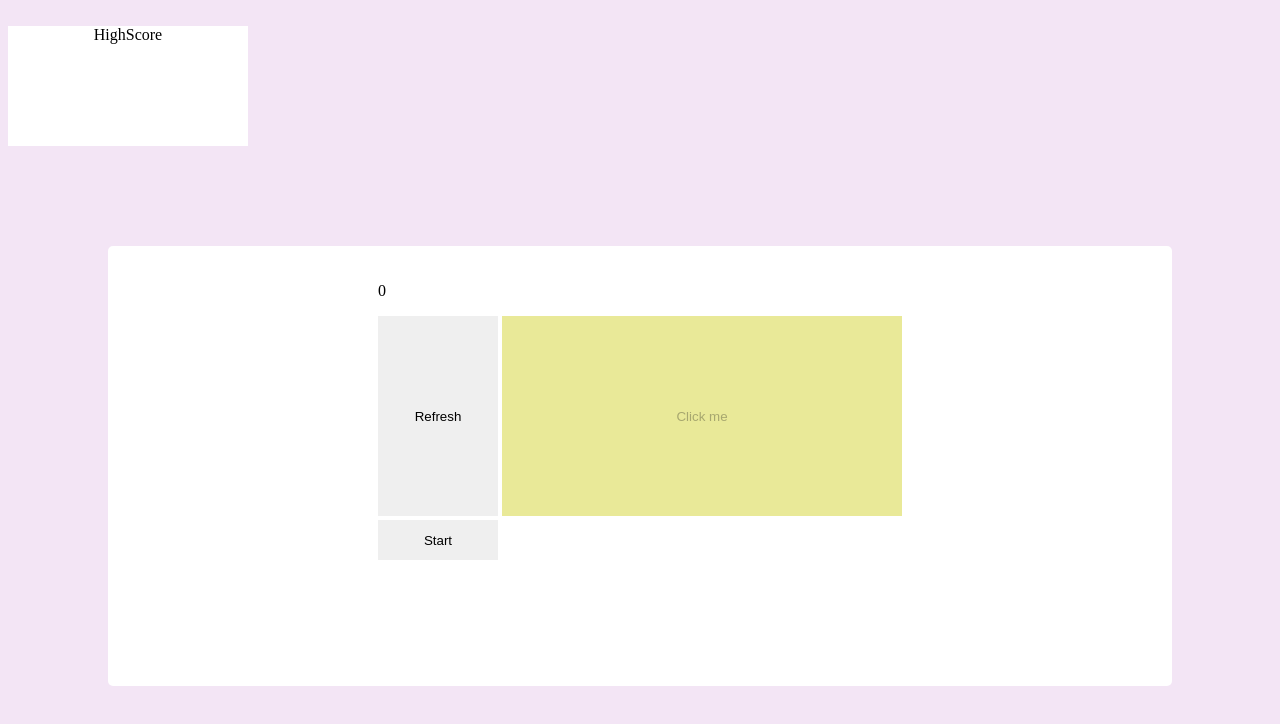
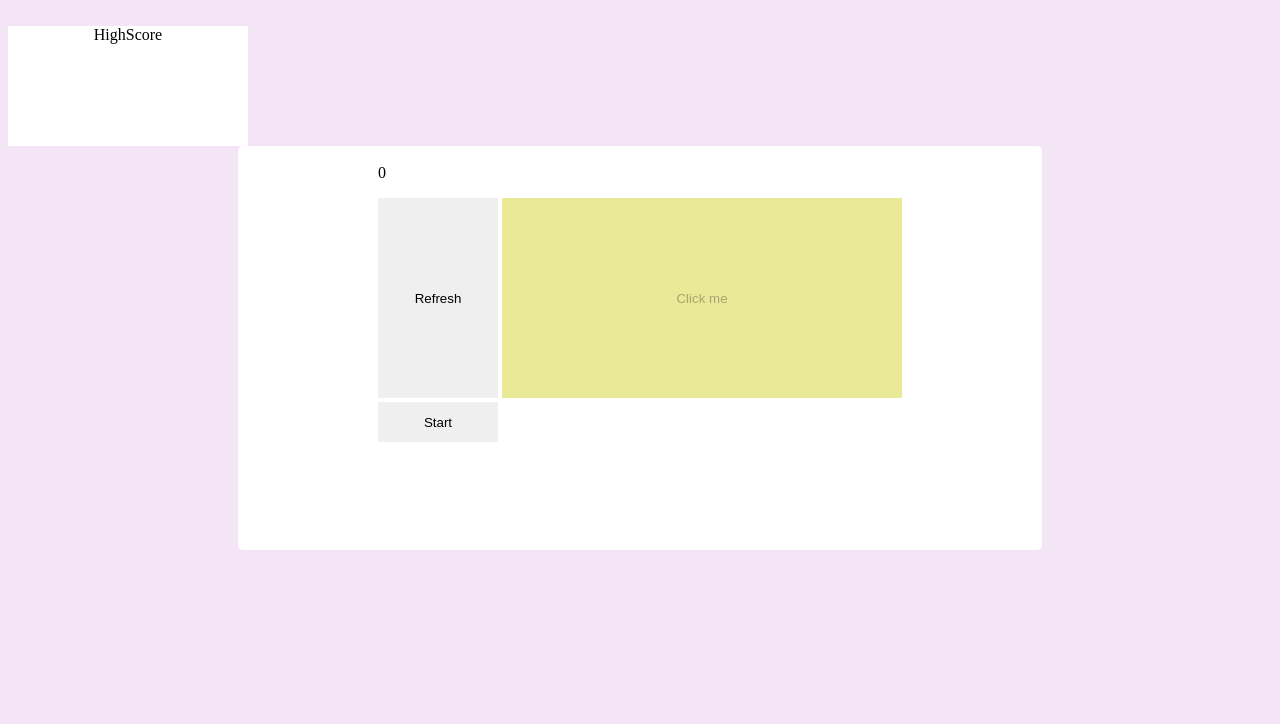
Before and after one commit to saitama-on/click, a plain HTML site: page index.html in a window 1280 px wide. Drawn offline with Linux system fonts and the light colour scheme.

Commit message:
Update styles.css

```diff
--- a/styles.css
+++ b/styles.css
@@ -11,13 +11,14 @@ body{
 
 .main-container{
     background-color: #ffffff;
-    padding: 20px;
+    padding: 2px;
     border-radius: 5px;
     display: flex;
     justify-content: center;
 
     height: 50vh;
-    margin: 100px;
+    width: 100vh;
+    margin: auto;
 
 
 }
```
